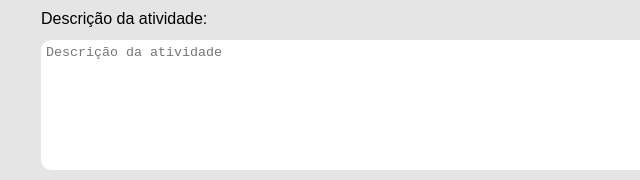
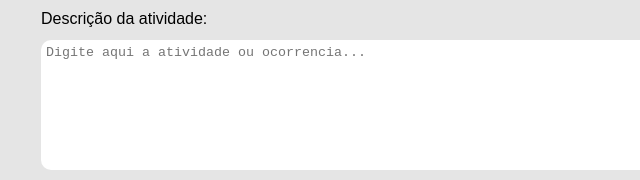
Before and after one commit to coddex-developer/atividades_do_dia, a plain HTML site: page index.html in a window 1280 px wide. Shown: the part 399-579 px from the top of the page, 23-663 px from the left. Drawn offline with Linux system fonts and the light colour scheme.

Commit message:
update index.html

```diff
--- a/index.html
+++ b/index.html
@@ -31,7 +31,7 @@
         <input type="time" id="endTime" value="" />
       </div>
       <label for="activityDescription">Descrição da atividade:</label>
-      <textarea id="activityDescription" rows="8" cols="40" placeholder="Descrição da atividade"></textarea>
+      <textarea id="activityDescription" rows="8" cols="40" placeholder="Digite aqui a atividade ou ocorrencia..."></textarea>
       <button type="button" id="saveButton">Salvar</button>
       <button type="button" id="startLivePreviewButton">Pré visualizar</button>
     </form>
```
